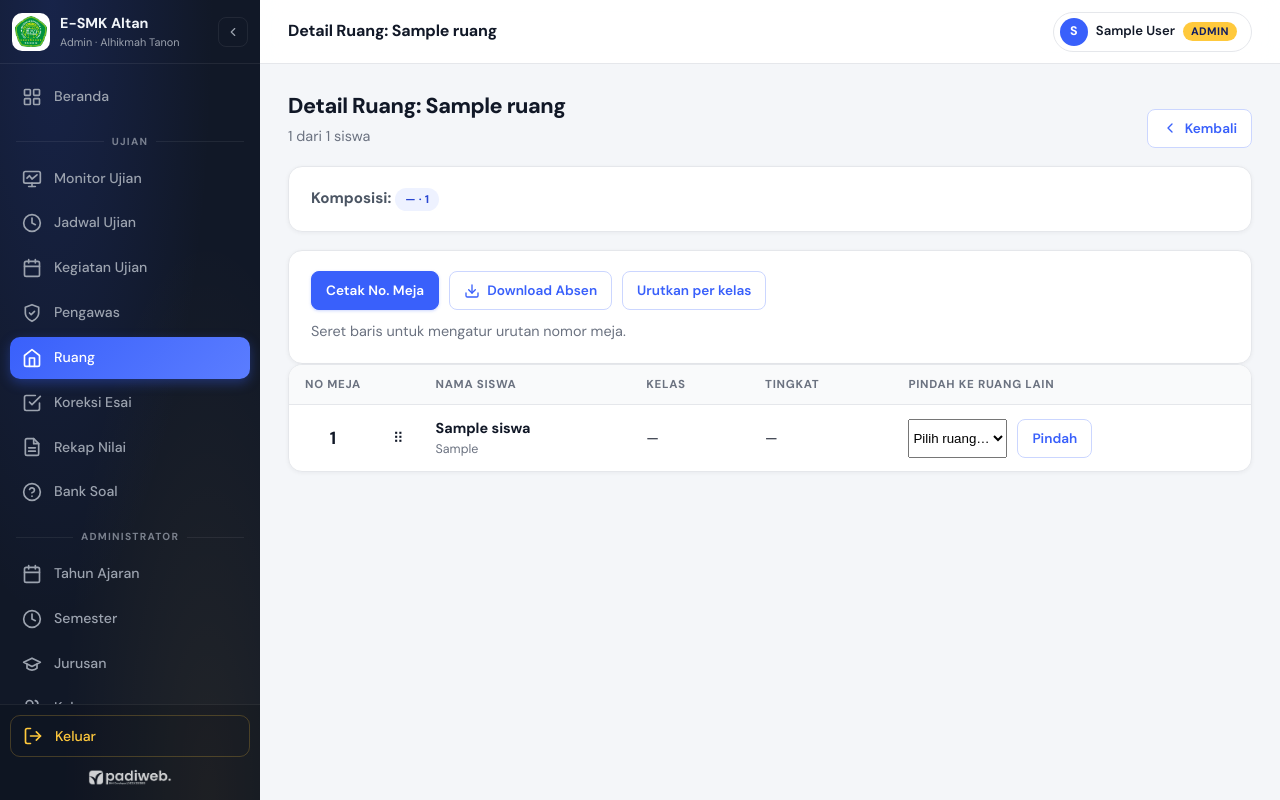
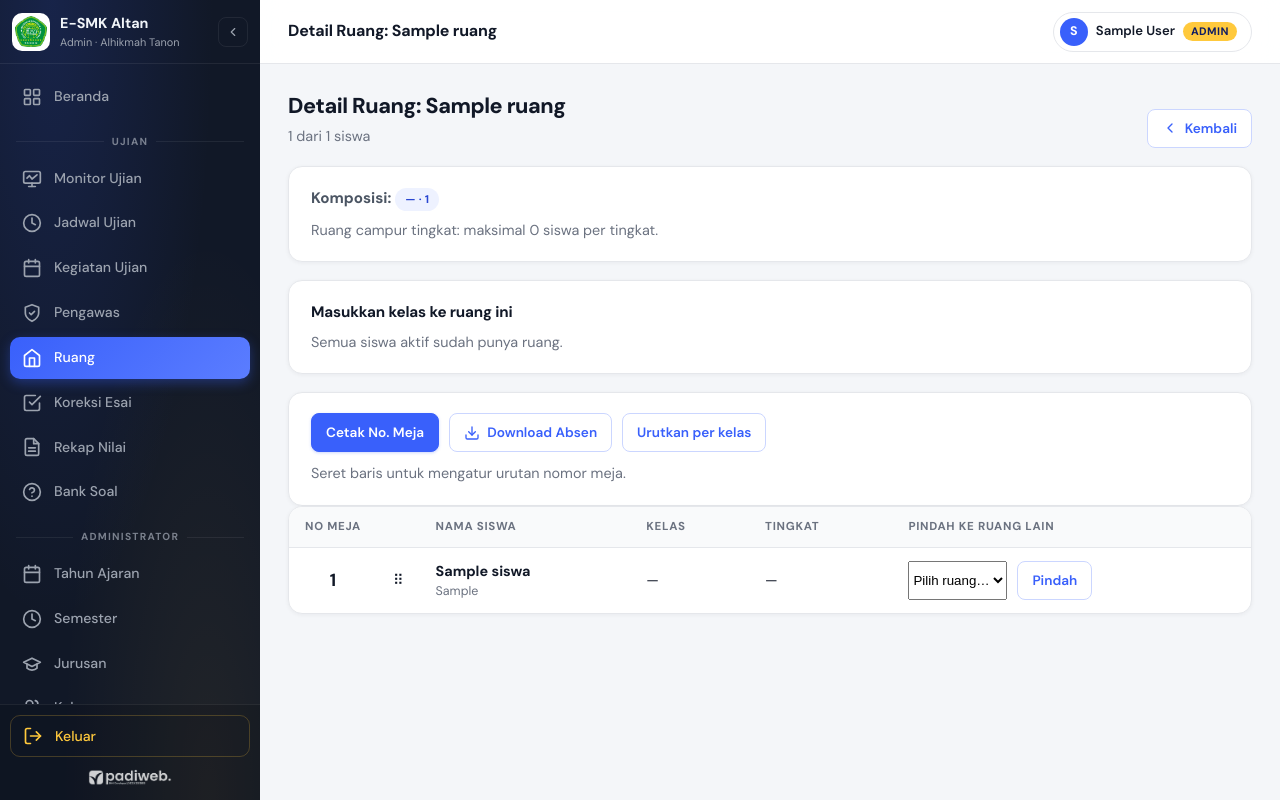
Before and after one commit to padiweb/ujiansmk, a Laravel app: page /staf/ruang/1/siswa in a window 1280 px wide. Run offline with Laravel 12, Linux system fonts and the light colour scheme; a user stored in the database is signed in; tables that the repository leaves empty hold one stand-in row (values such as "Sample post").

Commit message:
Ruang: penanda campur tingkat, masukkan kelas sekaligus dari halaman ruang (porsi maksimal 50% per tingkat di ruang campur, sisa siswa ke ruang lain), keluarkan kelas, susunan selang-seling per meja
Co-Authored-By: Claude Sonnet 5.5 <noreply@anthropic.com>

```diff
--- a/app/Http/Controllers/Staf/DenahController.php
+++ b/app/Http/Controllers/Staf/DenahController.php
@@ -10,7 +10,6 @@ use App\Models\DenahRuang;
 use App\Models\Kelas;
 use App\Models\Ruang;
 use App\Models\Siswa;
-use App\Models\TahunAjaran;
 use App\Services\KesalahanJadwal;
 use App\Services\LayananDenah;
 use Illuminate\Http\JsonResponse;
@@ -37,6 +36,9 @@ class DenahController extends Controller
         $penempatan = DenahPenempatan::where('denah_id', $denah->id)->get(['siswa_id', 'ruang_id']);
         $terisi = $penempatan->countBy('ruang_id');
 
+        $kelasSiswa = $this->kelasSiswa($penempatan->pluck('siswa_id')->all(), $tahunId);
+        $komposisi = $penempatan->groupBy('ruang_id')->map(fn ($g) => $g->map(fn ($p) => $kelasSiswa[$p->siswa_id]->nama ?? '—')->countBy()->sortKeys());
+
         $edit = $request->filled('edit_id') ? Ruang::find((int) $request->query('edit_id')) : null;
         $belumPunyaRuang = Siswa::where('status', 'aktif')->whereNotIn('id', $penempatan->pluck('siswa_id'))->count();
 
@@ -45,8 +47,8 @@ class DenahController extends Controller
             'terisi' => $terisi,
             'edit' => $edit,
             'belumPunyaRuang' => $belumPunyaRuang,
+            'komposisi' => $komposisi,
             'jumlah' => $penempatan->count(),
-            'daftarKelas' => Kelas::where('tahun_ajaran_id', $tahunId)->orderBy('tingkat')->orderBy('nama')->get(),
         ]);
     }
 
@@ -63,8 +65,17 @@ class DenahController extends Controller
     public function update(Request $request, Ruang $ruang): RedirectResponse
     {
         $data = $this->validasiRuang($request, $ruang);
+        $denah = $this->layanan->utama($request->user('web'));
+
+        if ($data['campur']) {
+            $maks = $ruang->porsiTingkat($data['kapasitas']);
+            foreach ($this->layanan->komposisiTingkat($denah, $ruang) as $tingkat => $n) {
+                if ($n > $maks) {
+                    return back()->withInput()->with('gagal', "Ruang ini berisi {$n} siswa tingkat {$tingkat}, melebihi 50% kapasitas ({$maks}). Keluarkan sebagian kelasnya dulu.");
+                }
+            }
+        }
         $ruang->update($data);
-        $denah = $this->layanan->utama($request->user('web'));
         $this->layanan->aturRuang($denah, [$ruang->id => $ruang->kapasitas], $request->user('web'));
         AuditLog::catat('ruang.ubah', "ruang {$ruang->id}", $request->user('web'));
 
@@ -85,31 +96,35 @@ class DenahController extends Controller
         return redirect()->route('staf.ruang.index')->with('berhasil', 'Ruang berhasil dihapus.'.($dilepas > 0 ? " {$dilepas} siswa dilepas dari ruang (data siswa tetap ada)." : ''));
     }
 
-    public function bagi(Request $request): RedirectResponse
+    /** Masukkan satu atau beberapa kelas sekaligus ke ruang ini. */
+    public function masukkanKelas(Request $request, Ruang $ruang): RedirectResponse
     {
         $denah = $this->layanan->utama($request->user('web'));
         $data = $request->validate([
             'kelas_ids' => ['required', 'array', 'min:1'],
             'kelas_ids.*' => ['integer', Rule::exists('kelas', 'id')->where('tahun_ajaran_id', $this->tahunId($denah))],
-            'campur' => ['nullable', 'boolean'],
         ], ['kelas_ids.required' => 'Pilih minimal satu kelas.'], ['kelas_ids' => 'Kelas']);
 
-        try {
-            $h = $this->layanan->bagi($denah, array_map('intval', $data['kelas_ids']), $request->user('web'), null, (bool) ($data['campur'] ?? false));
-        } catch (KesalahanJadwal $e) {
-            return back()->with('gagal', $e->getMessage())->withInput();
+        $h = $this->layanan->masukkanKelas($denah, $ruang, array_map('intval', $data['kelas_ids']), $request->user('web'));
+
+        if ($h['masuk'] === 0) {
+            return back()->with('catatan', $ruang->campur
+                ? 'Tidak ada siswa yang masuk: ruang penuh, porsi tingkat sudah 50%, atau kelas itu sudah punya ruang semua.'
+                : 'Tidak ada siswa yang masuk: ruang penuh atau kelas itu sudah punya ruang semua.');
         }
-        $this->layanan->ikatJadwalUtama($denah);
-
-        $pesan = "{$h['ditempatkan']} siswa ditempatkan di ruang.";
-        if ($h['tanpa_tempat'] > 0) {
-            return back()->with('catatan', "{$pesan} {$h['tanpa_tempat']} siswa belum mendapat ruang: naikkan kapasitas atau tambah ruang, lalu bagi ulang.");
-        }
-        if ($h['meja_sejenis'] > 0) {
-            return back()->with('catatan', "{$pesan} {$h['meja_sejenis']} meja terpaksa berisi siswa dari tingkat yang sama.");
+        $pesan = "{$h['masuk']} siswa dimasukkan ke {$ruang->nama}.";
+        if ($h['sisa'] > 0) {
+            return back()->with('catatan', "{$pesan} {$h['sisa']} siswa belum muat; masukkan sisanya ke ruang lain.");
         }
 
         return back()->with('berhasil', $pesan);
+    }
+
+    public function keluarkanKelas(Request $request, Ruang $ruang, Kelas $kelas): RedirectResponse
+    {
+        $n = $this->layanan->keluarkanKelas($this->layanan->utama(), $ruang, $kelas, $request->user('web'));
+
+        return back()->with('berhasil', "{$n} siswa kelas {$kelas->nama} dikeluarkan dari ruang.");
     }
 
     // ── Satu ruang ("Lihat Siswa") ──────────────────────────────────────────
@@ -128,6 +143,9 @@ class DenahController extends Controller
             'baris' => $baris,
             'kelasSiswa' => $kelasSiswa,
             'komposisi' => $baris->map(fn ($p) => $kelasSiswa[$p->siswa_id]->nama ?? '—')->countBy()->sortKeys(),
+            'tingkatIsi' => $this->layanan->komposisiTingkat($denah, $ruang),
+            'kelasBelum' => $this->kelasBelumPunyaRuang($denah),
+            'idKelasRuang' => Kelas::whereIn('nama', $baris->map(fn ($p) => $kelasSiswa[$p->siswa_id]->nama ?? null)->filter()->unique())->where('tahun_ajaran_id', $this->tahunId($denah))->pluck('nama', 'id'),
             'ruangLain' => Ruang::where('id', '!=', $ruang->id)->orderBy('nama')->get(),
         ]);
     }
@@ -217,14 +235,28 @@ class DenahController extends Controller
         ]);
     }
 
-    /** @return array{nama:string,kapasitas:int} */
+    /** Kelas (tahun ajaran berjalan) beserta jumlah siswa aktifnya yang belum punya ruang; hanya yang masih ada sisa. */
+    private function kelasBelumPunyaRuang(Denah $denah)
+    {
+        $hitung = DB::table('keanggotaan_kelas as k')->join('siswa as s', 's.id', '=', 'k.siswa_id')
+            ->where('k.status', 'aktif')->where('s.status', 'aktif')
+            ->whereNotIn('s.id', DenahPenempatan::where('denah_id', $denah->id)->select('siswa_id'))
+            ->select('k.kelas_id', DB::raw('count(distinct s.id) as n'))->groupBy('k.kelas_id')->pluck('n', 'kelas_id');
+
+        return Kelas::where('tahun_ajaran_id', $this->tahunId($denah))->orderBy('tingkat')->orderBy('nama')->get()
+            ->filter(fn ($k) => ($hitung[$k->id] ?? 0) > 0)->each(fn ($k) => $k->belum = (int) $hitung[$k->id])->values();
+    }
+
+    /** @return array{nama:string,kapasitas:int,campur:bool} */
     private function validasiRuang(Request $request, ?Ruang $ruang = null): array
     {
         $data = $request->validate([
             'nama' => ['required', 'string', 'max:50', Rule::unique('ruang', 'nama')->ignore($ruang?->id)],
             'kapasitas' => ['required', 'integer', 'between:1,500'],
+            'campur' => ['nullable', 'boolean'],
         ], ['nama.unique' => 'Nama ruang itu sudah ada.'], ['nama' => 'Nama ruang', 'kapasitas' => 'Kapasitas']);
         $data['nama'] = trim($data['nama']);
+        $data['campur'] = (bool) ($data['campur'] ?? false);
 
         return $data;
     }
@@ -236,7 +268,7 @@ class DenahController extends Controller
 
     private function tahunId(Denah $denah): int
     {
-        return (int) (TahunAjaran::where('aktif', true)->value('id') ?? $denah->periode()->value('tahun_ajaran_id'));
+        return $this->layanan->tahunId($denah);
     }
 
     /** Kelas (pada tahun ajaran yang dipakai) tiap siswa. @param list<int> $siswaIds */
--- a/app/Models/Ruang.php
+++ b/app/Models/Ruang.php
@@ -8,5 +8,16 @@ class Ruang extends Model
 {
     protected $table = 'ruang';
 
-    protected $fillable = ['nama', 'kapasitas'];
+    protected $fillable = ['nama', 'kapasitas', 'campur'];
+
+    protected function casts(): array
+    {
+        return ['campur' => 'boolean'];
+    }
+
+    /** Batas siswa dari satu tingkat di ruang campur: 50% kapasitas. */
+    public function porsiTingkat(?int $kapasitas = null): int
+    {
+        return (int) floor(($kapasitas ?? $this->kapasitas) / 2);
+    }
 }
--- a/app/Services/LayananDenah.php
+++ b/app/Services/LayananDenah.php
@@ -7,10 +7,12 @@ use App\Models\Denah;
 use App\Models\DenahPenempatan;
 use App\Models\DenahRuang;
 use App\Models\JadwalUjian;
+use App\Models\Kelas;
 use App\Models\Periode;
 use App\Models\Ruang;
 use App\Models\SesiUjian;
 use App\Models\Siswa;
+use App\Models\TahunAjaran;
 use App\Models\User;
 use Illuminate\Support\Facades\DB;
 
@@ -116,7 +118,7 @@ class LayananDenah
     }
 
     /**
-     * Atur kapasitas ruang pada denah (null/0 = ruang tidak dipakai). Penempatan di luar kapasitas baru dilepas.
+     * Atur kapasitas ruang pada denah (0 = ruang tidak dipakai). Penempatan di luar kapasitas baru dilepas.
      *
      * @param  array<int,int|null>  $kapasitas  ruang_id => kapasitas
      */
@@ -125,24 +127,13 @@ class LayananDenah
         DB::transaction(function () use ($denah, $kapasitas) {
             foreach ($kapasitas as $ruangId => $kap) {
                 $kap = (int) $kap;
-                $r = DenahRuang::where('denah_id', $denah->id)->where('ruang_id', $ruangId)->first();
-
                 if ($kap < 1) {
-                    if ($r) {
-                        DenahPenempatan::where('denah_id', $denah->id)->where('ruang_id', $ruangId)->delete();
-                        $r->delete();
-                    }
+                    DenahPenempatan::where('denah_id', $denah->id)->where('ruang_id', $ruangId)->delete();
+                    DenahRuang::where('denah_id', $denah->id)->where('ruang_id', $ruangId)->delete();
                     continue;
                 }
-
-                $per = $r ? max(1, (int) $r->siswa_per_meja) : 1;
-                $r = DenahRuang::updateOrCreate(['denah_id' => $denah->id, 'ruang_id' => $ruangId], [
-                    'kapasitas' => $kap, 'siswa_per_meja' => $per, 'jumlah_meja' => max(1, (int) ceil($kap / $per)),
-                ]);
-                $this->rapikan($denah, $r);
-                $urutan = DenahPenempatan::where('denah_id', $denah->id)->where('ruang_id', $ruangId)->orderBy('meja')->orderBy('posisi')->pluck('id');
-                if ($urutan->count() > $kap) {
-                    DenahPenempatan::whereIn('id', $urutan->slice($kap)->all())->delete(); // kelebihan kapasitas dilepas
+                if ($ruang = Ruang::find($ruangId)) {
+                    $this->selaraskan($denah, $ruang, $kap);
                 }
             }
         });
@@ -151,6 +142,174 @@ class LayananDenah
         $this->ikatJadwalUtama($denah);
         if ($pelaku) {
             AuditLog::catat('denah.ruang', "denah {$denah->id}", $pelaku);
+        }
+    }
+
+    /**
+     * Samakan baris ruang pada denah dengan data ruang (kapasitas, campur): siswa per meja, jumlah meja, kelebihan
+     * kapasitas dilepas, dan urutan duduk (ruang campur: tingkat selang-seling per meja).
+     */
+    public function selaraskan(Denah $denah, Ruang $ruang, ?int $kapasitas = null): DenahRuang
+    {
+        $kap = max(1, $kapasitas ?? (int) $ruang->kapasitas);
+        $dr = DenahRuang::firstOrNew(['denah_id' => $denah->id, 'ruang_id' => $ruang->id]);
+        $tahun = $this->tahunId($denah);
+
+        $urut = DenahPenempatan::where('denah_id', $denah->id)->where('ruang_id', $ruang->id)->orderBy('meja')->orderBy('posisi')->pluck('siswa_id')->map(fn ($v) => (int) $v)->all();
+        if ($ruang->campur) {
+            $tingkat = $this->tingkatSiswa($urut, $tahun);
+            $urut = $this->selangSeling($urut, $tingkat);
+            $per = max(2, min(3, count(array_unique(array_filter($tingkat)))));
+        } else {
+            $per = 1;
+        }
+        $urut = array_slice($urut, 0, $kap); // kelebihan kapasitas dilepas
+
+        $dr->fill(['siswa_per_meja' => $per, 'kapasitas' => $kap, 'jumlah_meja' => max(1, (int) ceil($kap / $per))])->save();
+        $this->susun($denah, $dr, $urut);
+
+        return $dr;
+    }
+
+    /**
+     * Masukkan semua siswa aktif yang belum punya ruang dari kelas-kelas terpilih ke ruang ini, sebanyak yang muat.
+     * Ruang campur: tiap tingkat maksimal 50% kapasitas. Sisanya tetap belum punya ruang untuk ruang lain.
+     *
+     * @param  list<int>  $kelasIds
+     * @return array{masuk:int,sisa:int,per_kelas:array<int,array{nama:string,masuk:int,sisa:int}>}
+     *
+     * @throws KesalahanJadwal
+     */
+    public function masukkanKelas(Denah $denah, Ruang $ruang, array $kelasIds, ?User $pelaku = null): array
+    {
+        $tahun = $this->tahunId($denah);
+        $hasil = ['masuk' => 0, 'sisa' => 0, 'per_kelas' => []];
+
+        DB::transaction(function () use ($denah, $ruang, $kelasIds, $tahun, &$hasil) {
+            $dr = $this->selaraskan($denah, $ruang);
+            $kap = $dr->kapasitas();
+
+            foreach ($kelasIds as $kelasId) {
+                $kelas = Kelas::find($kelasId);
+                if (! $kelas || $kelas->tahun_ajaran_id !== $tahun) {
+                    continue;
+                }
+
+                $calon = DB::table('keanggotaan_kelas as k')->join('siswa as s', 's.id', '=', 'k.siswa_id')
+                    ->where('k.kelas_id', $kelas->id)->where('k.status', 'aktif')->where('s.status', 'aktif')
+                    ->whereNotIn('s.id', DenahPenempatan::where('denah_id', $denah->id)->select('siswa_id'))
+                    ->orderBy('s.nama')->pluck('s.id')->map(fn ($v) => (int) $v)->all();
+
+                $isi = DenahPenempatan::where('denah_id', $denah->id)->where('ruang_id', $ruang->id)->count();
+                $boleh = $kap - $isi;
+                if ($ruang->campur) {
+                    $sudah = $this->komposisiTingkat($denah, $ruang)[$kelas->tingkat] ?? 0;
+                    $boleh = min($boleh, $ruang->porsiTingkat($kap) - $sudah);
+                }
+                $ambil = array_slice($calon, 0, max(0, $boleh));
+
+                foreach ($ambil as $siswaId) {
+                    [$meja, $posisi] = $dr->tempatKe($isi++);
+                    DenahPenempatan::create(['denah_id' => $denah->id, 'siswa_id' => $siswaId, 'ruang_id' => $ruang->id, 'meja' => $meja, 'posisi' => $posisi]);
+                }
+
+                $hasil['masuk'] += count($ambil);
+                $hasil['sisa'] += count($calon) - count($ambil);
+                $hasil['per_kelas'][$kelas->id] = ['nama' => $kelas->nama, 'masuk' => count($ambil), 'sisa' => count($calon) - count($ambil)];
+            }
+
+            $this->selaraskan($denah, $ruang); // ruang campur: susun ulang selang-seling per tingkat
+        });
+
+        $this->perbaruiJadwal($denah);
+        $this->ikatJadwalUtama($denah);
+        if ($pelaku) {
+            AuditLog::catat('ruang.masukkan_kelas', "ruang {$ruang->id}: {$hasil['masuk']} siswa dari kelas ".implode(',', $kelasIds), $pelaku);
+        }
+
+        return $hasil;
+    }
+
+    /** Keluarkan semua siswa satu kelas dari ruang ini. @return int jumlah siswa yang dikeluarkan */
+    public function keluarkanKelas(Denah $denah, Ruang $ruang, Kelas $kelas, ?User $pelaku = null): int
+    {
+        $n = DenahPenempatan::where('denah_id', $denah->id)->where('ruang_id', $ruang->id)
+            ->whereIn('siswa_id', DB::table('keanggotaan_kelas')->where('kelas_id', $kelas->id)->select('siswa_id'))->delete();
+
+        $this->selaraskan($denah, $ruang);
+        $this->perbaruiJadwal($denah);
+        if ($pelaku) {
+            AuditLog::catat('ruang.keluarkan_kelas', "ruang {$ruang->id}: kelas {$kelas->id} ({$n} siswa)", $pelaku);
+        }
+
+        return $n;
+    }
+
+    /** Jumlah siswa per tingkat di ruang ini. @return array<string,int> */
+    public function komposisiTingkat(Denah $denah, Ruang $ruang): array
+    {
+        $ids = DenahPenempatan::where('denah_id', $denah->id)->where('ruang_id', $ruang->id)->pluck('siswa_id')->all();
+
+        return collect($this->tingkatSiswa($ids, $this->tahunId($denah)))->filter()->countBy()->all();
+    }
+
+    /** Tahun ajaran yang dipakai menentukan kelas/tingkat siswa: yang aktif, atau tahun semester denah. */
+    public function tahunId(Denah $denah): int
+    {
+        return (int) (TahunAjaran::where('aktif', true)->value('id') ?? $denah->periode()->value('tahun_ajaran_id'));
+    }
+
+    /** @param list<int> $siswaIds  @return array<int,string|null> siswa_id => tingkat */
+    public function tingkatSiswa(array $siswaIds, int $tahunId): array
+    {
+        $peta = DB::table('keanggotaan_kelas as k')->join('kelas as kl', 'kl.id', '=', 'k.kelas_id')
+            ->whereIn('k.siswa_id', $siswaIds)->where('kl.tahun_ajaran_id', $tahunId)
+            ->select('k.siswa_id', 'kl.tingkat')->get()->unique('siswa_id')->pluck('tingkat', 'siswa_id')->all();
+
+        $hasil = [];
+        foreach ($siswaIds as $id) {
+            $hasil[$id] = $peta[$id] ?? null;
+        }
+
+        return $hasil;
+    }
+
+    /**
+     * Urutan selang-seling antar tingkat (X, XI, X, XI, ...) agar satu meja berisi tingkat berbeda.
+     *
+     * @param  list<int>  $siswaIds
+     * @param  array<int,string|null>  $tingkat
+     * @return list<int>
+     */
+    private function selangSeling(array $siswaIds, array $tingkat): array
+    {
+        $kelompok = [];
+        foreach ($siswaIds as $id) {
+            $kelompok[$tingkat[$id] ?? '-'][] = $id;
+        }
+        uasort($kelompok, fn ($a, $b) => count($b) <=> count($a));
+
+        $hasil = [];
+        while ($kelompok !== []) {
+            foreach ($kelompok as $k => $g) {
+                $hasil[] = array_shift($kelompok[$k]);
+                if ($kelompok[$k] === []) {
+                    unset($kelompok[$k]);
+                }
+            }
+        }
+
+        return $hasil;
+    }
+
+    /** Selaraskan ruang dari barisnya di denah (mempertahankan kapasitas denah itu). */
+    private function selaraskanDari(Denah $denah, DenahRuang $dr): void
+    {
+        $ruang = Ruang::find($dr->ruang_id);
+        if ($ruang && $ruang->campur) {
+            $this->selaraskan($denah, $ruang, $dr->kapasitas());
+        } else {
+            $this->rapikan($denah, $dr);
         }
     }
 
@@ -216,6 +375,14 @@ class LayananDenah
                 if ($isi >= $tujuan->kapasitas()) {
                     throw new KesalahanJadwal('Ruang tujuan sudah penuh ('.$tujuan->kapasitas().' siswa). Naikkan kapasitasnya atau pilih ruang lain.');
                 }
+                $ruangTujuan = Ruang::find($tujuan->ruang_id);
+                if ($ruangTujuan?->campur) {
+                    $tingkat = $this->tingkatSiswa([$siswa->id], $this->tahunId($denah))[$siswa->id] ?? null;
+                    $sudah = $this->komposisiTingkat($denah, $ruangTujuan)[$tingkat] ?? 0;
+                    if ($tingkat !== null && $sudah >= $ruangTujuan->porsiTingkat($tujuan->kapasitas())) {
+                        throw new KesalahanJadwal("Porsi tingkat {$tingkat} di ruang ini sudah 50% dari kapasitas. Pilih ruang lain.");
+                    }
+                }
             }
 
             $lama?->delete();
@@ -227,7 +394,10 @@ class LayananDenah
                 DenahPenempatan::create($lama->only(['denah_id', 'siswa_id', 'ruang_id', 'meja', 'posisi'])); // ruang sama: tidak berubah
             }
             if ($asal) {
-                $this->rapikan($denah, $asal); // tutup celah nomor meja di ruang asal
+                $this->selaraskanDari($denah, $asal); // tutup celah nomor meja di ruang asal
+            }
+            if ($tujuan) {
+                $this->selaraskanDari($denah, $tujuan);
             }
         });
 
--- a/resources/views/staf/denah/ruang.blade.php
+++ b/resources/views/staf/denah/ruang.blade.php
@@ -14,8 +14,42 @@
 
 <div class="kartu">
     <strong>Komposisi:</strong>
-    @forelse ($komposisi as $kelas => $n) <span class="lencana">{{ $kelas }} · {{ $n }}</span> @empty <span class="sub">Belum ada siswa di ruang ini.</span> @endforelse
+    @forelse ($komposisi as $kelas => $n)
+        <span class="lencana">{{ $kelas }} · {{ $n }}</span>
+        @if ($idKelasRuang->search($kelas) !== false)
+            <form method="POST" action="{{ route('staf.ruang.kelas.keluar', [$ruang, $idKelasRuang->search($kelas)]) }}" style="display:inline" onsubmit="return confirm('Keluarkan semua siswa kelas {{ e($kelas) }} dari ruang ini?')">
+                @csrf @method('DELETE')
+                <button class="meja-lepas" type="submit" title="Keluarkan kelas {{ $kelas }}" aria-label="Keluarkan kelas {{ $kelas }}"><x-ikon nama="tutup" :ukuran="12" /></button>
+            </form>
+        @endif
+    @empty <span class="sub">Belum ada siswa di ruang ini.</span> @endforelse
+    @if ($ruang->campur)
+        <p class="sub" style="margin:8px 0 0">Ruang campur tingkat: maksimal {{ $ruang->porsiTingkat($dr->kapasitas()) }} siswa per tingkat.
+            @foreach ($tingkatIsi as $t => $n) Tingkat {{ $t }}: {{ $n }}. @endforeach</p>
+    @endif
 </div>
+
+<form class="kartu" method="POST" action="{{ route('staf.ruang.kelas', $ruang) }}">
+    @csrf
+    <h2 class="judul-kartu">Masukkan kelas ke ruang ini</h2>
+    @if ($kelasBelum->isEmpty())
+        <p class="sub" style="margin:0">Semua siswa aktif sudah punya ruang.</p>
+    @else
+        <fieldset class="opsi-blok">
+            <legend>Kelas yang masih ada siswa tanpa ruang</legend>
+            @foreach ($kelasBelum->groupBy('tingkat') as $tingkat => $kelasTingkat)
+                <div class="baris-bank" style="display:block">
+                    <strong>Tingkat {{ $tingkat }}</strong>
+                    @foreach ($kelasTingkat as $k)
+                        <label class="centang" style="display:inline-flex;margin-right:14px"><input type="checkbox" name="kelas_ids[]" value="{{ $k->id }}"> {{ $k->nama }} <small class="bantuan" style="margin:0">({{ $k->belum }} siswa)</small></label>
+                    @endforeach
+                </div>
+            @endforeach
+            @error('kelas_ids') <small class="galat-bidang">{{ $message }}</small> @enderror
+        </fieldset>
+        <div class="aksi-form"><button class="tombol kecil" type="submit">Masukkan ke {{ $ruang->nama }}</button></div>
+    @endif
+</form>
 
 <div class="kartu">
     <div class="aksi-form" style="margin:0;flex-wrap:wrap">
--- a/routes/web.php
+++ b/routes/web.php
@@ -182,13 +182,14 @@ Route::prefix('staf')->group(function () {
         Route::prefix('ruang')->name('staf.ruang.')->group(function () {
             Route::get('/', [DenahController::class, 'index'])->name('index');
             Route::post('/', [DenahController::class, 'store'])->name('store');
-            Route::post('/bagi', [DenahController::class, 'bagi'])->name('bagi');
             Route::post('/siswa/{siswa}/pindah', [DenahController::class, 'pindah'])->whereNumber('siswa')->name('pindah');
             Route::post('/siswa/{siswa}/lepas', [DenahController::class, 'lepas'])->whereNumber('siswa')->name('lepas');
             Route::prefix('{ruang}')->whereNumber('ruang')->group(function () {
                 Route::put('/', [DenahController::class, 'update'])->name('update');
                 Route::delete('/', [DenahController::class, 'destroy'])->name('destroy');
                 Route::get('/siswa', [DenahController::class, 'show'])->name('show');
+                Route::post('/kelas', [DenahController::class, 'masukkanKelas'])->middleware('throttle:30,1')->name('kelas');
+                Route::delete('/kelas/{kelas}', [DenahController::class, 'keluarkanKelas'])->whereNumber('kelas')->name('kelas.keluar');
                 Route::post('/urutan', [DenahController::class, 'urutan'])->middleware('throttle:60,1')->name('urutan');
                 Route::post('/urut-kelas', [DenahController::class, 'urutkanPerKelas'])->name('urut-kelas');
                 Route::get('/no-meja', [DenahController::class, 'cetakMeja'])->name('no-meja');
```
Also changed, not shown: resources/views/staf/denah/index.blade.php (+12 -23 lines), tests/Feature/DenahRuangTest.php (+113 -7 lines), database/migrations/2026_10_31_000002_tambah_campur_pada_ruang.php (added).
